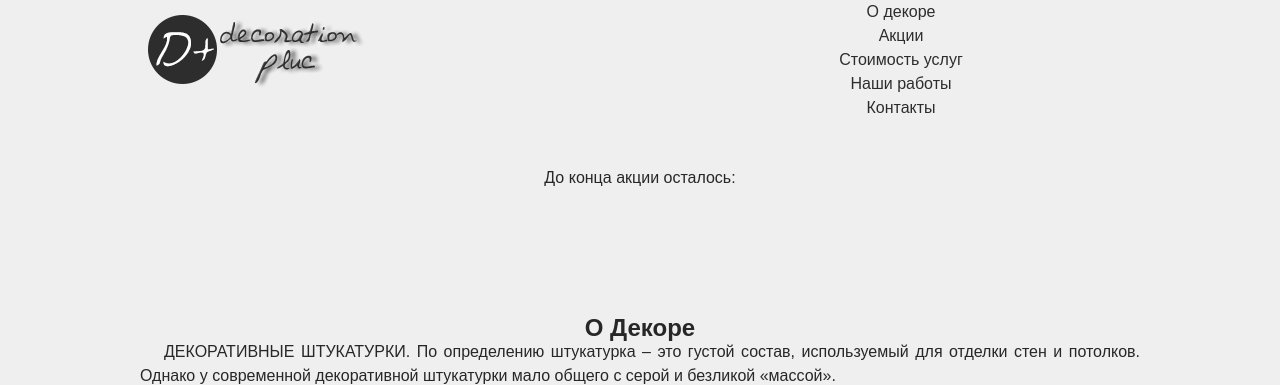
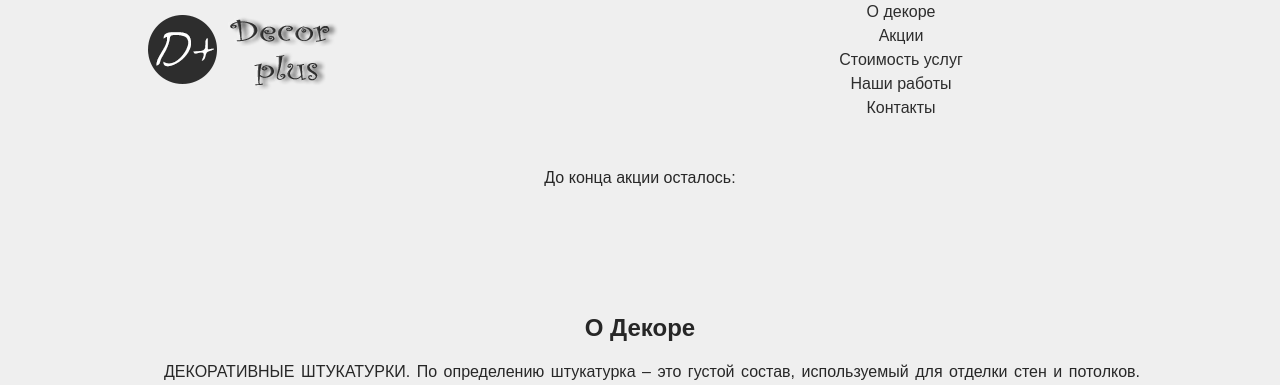
Before and after one commit to Khebnev/WebDC, a plain HTML site: page Index.html in a window 1280 px wide. Shown: the top 385 px of the page. Drawn offline with Linux system fonts and the light colour scheme.

Commit message:
edit logo

```diff
--- a/Index.html
+++ b/Index.html
@@ -11,7 +11,7 @@
    <div class="header">
     <div class="mid">
         <div class="decorationplus">
-            <img src="Images/decorationplus.png">
+            <img src="Images/Logoo.png">
         </div>
         <div class="topmenu" >
             <aside >
--- a/Style.css
+++ b/Style.css
@@ -71,16 +71,19 @@ div.topmenu a:hover{
 div>h2 {
     width: 1000px;
     text-align: center;
+
     margin: auto;
 }
 #about {
     width: 1000px;
     text-align: center;
+    margin-bottom: 20px;
 }
 #decor {
     width: 1000px;
     text-align: left;
     margin: auto;
+    padding-bottom: 20px;
 
     text-indent: 1.5em; /* Отступ первой строки */
     text-align: justify; /* Выравнивание по ширине */
```
Also changed, not shown: Images/Logo.png, Images/Logo1.png (added), Images/Logoo.png (added), 2 other files.
